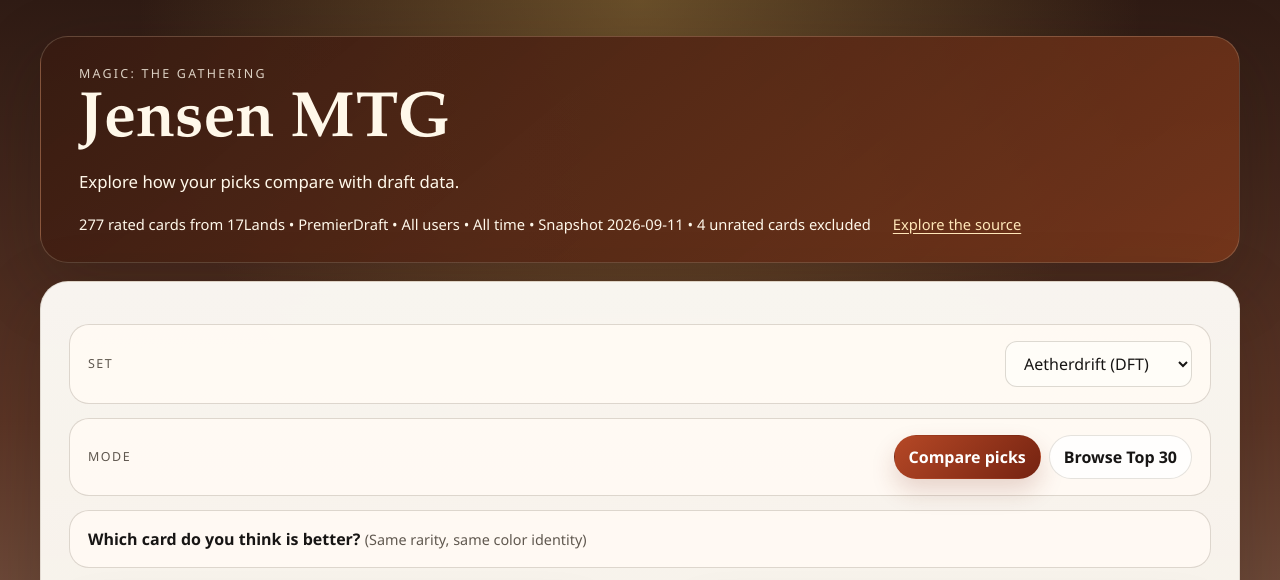
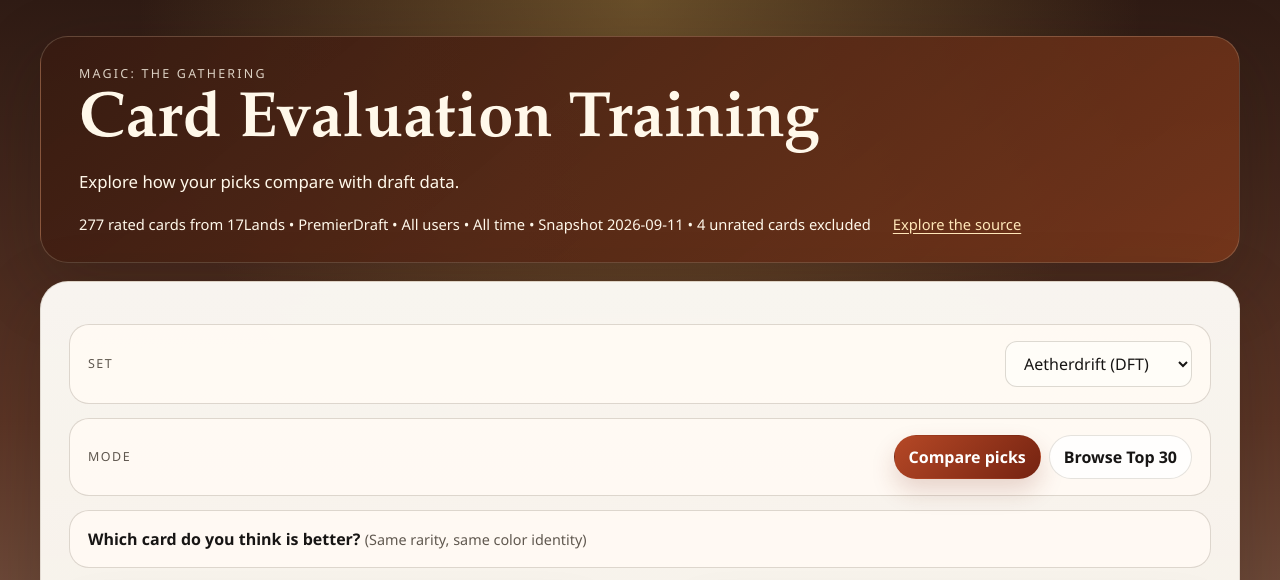
Before and after one commit to AndreasViJensen/jensen-mtg, a website: page web/index.html in a window 1280 px wide. Shown: the top 580 px of the page. Drawn offline with Linux system fonts and the light colour scheme.

Commit message:
Restore training hero title

```diff
--- a/web/index.html
+++ b/web/index.html
@@ -12,7 +12,7 @@
   <div class="page-shell">
     <header class="hero">
       <p class="eyebrow">Magic: The Gathering</p>
-      <h1>Jensen MTG</h1>
+      <h1>Card Evaluation Training</h1>
       <p class="hero-copy" id="sourceDescription">
         Explore how your picks compare with draft data.
       </p>
```
